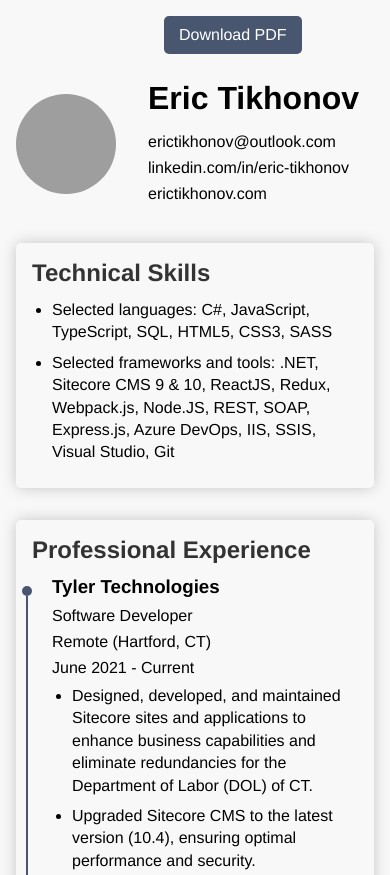
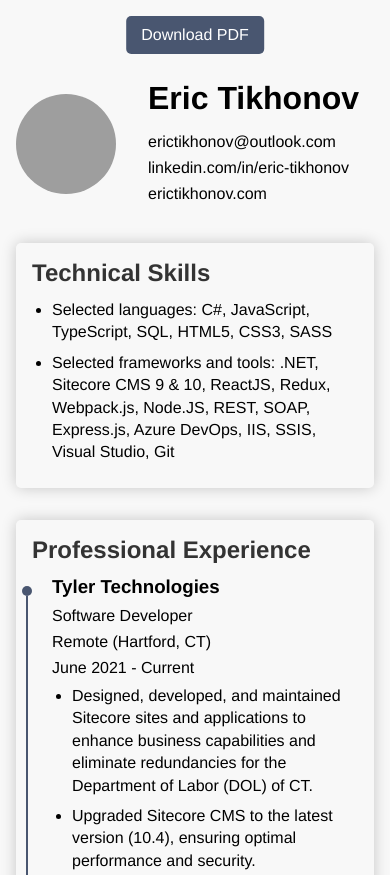
Before and after one commit to eric-tikhonov/resume-page, a plain HTML site: page index.html in a window 390 px wide. Shown: the top 875 px of the page. Drawn offline with Linux system fonts and the light colour scheme; grey boxes are pictures that could not be loaded.

Commit message:
center button

```diff
--- a/styles.css
+++ b/styles.css
@@ -190,8 +190,9 @@ li {
   .download-button-container {
     position: absolute;
     top: 1em;
-    left: 60%;
+    left: 50%;
     transform: translateX(-50%);
+    width: max-content;
   }
 
   .contact-info p a {
```
